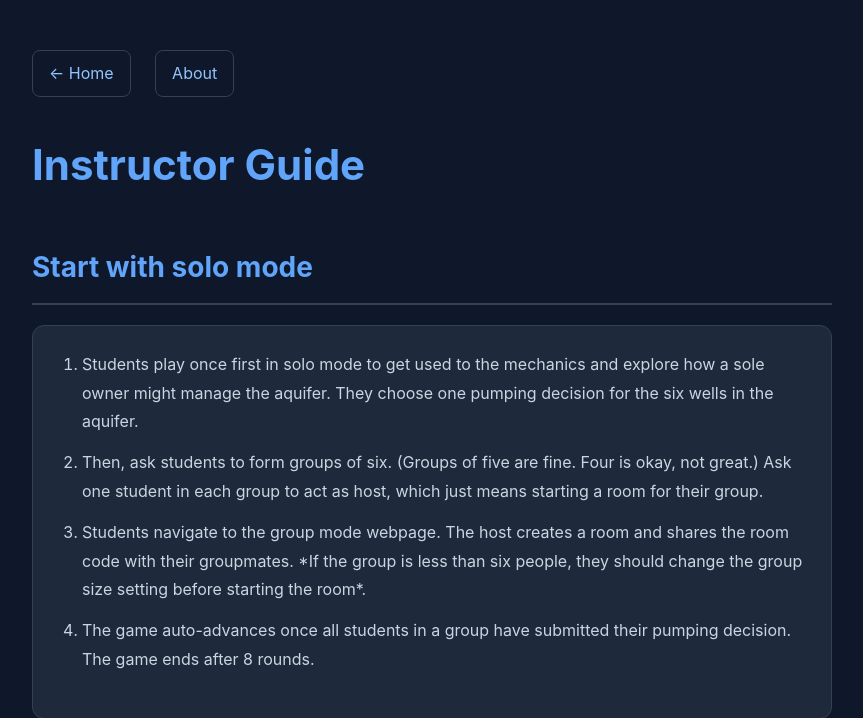
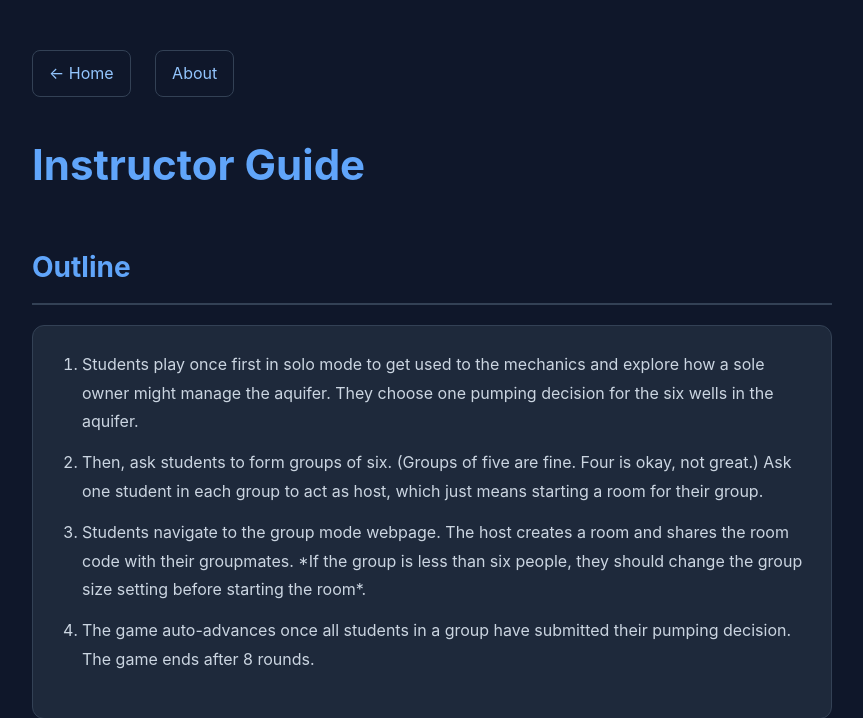
Before and after one commit to jenna-anders/resources, a Flask app: page /instructor in a window 1280 px wide. Shown: the top 718 px of the page, without its empty margins (208-1071 px from the left). Run offline with Flask 3, Linux system fonts and the light colour scheme.

Commit message:
Update instructor.html

```diff
--- a/templates/instructor.html
+++ b/templates/instructor.html
@@ -105,7 +105,7 @@
 
         <h1>Instructor Guide</h1>
 
-        <h2>Start with solo mode</h2>
+        <h2>Outline</h2>
 
         <div class="card">
             <ol>
```
